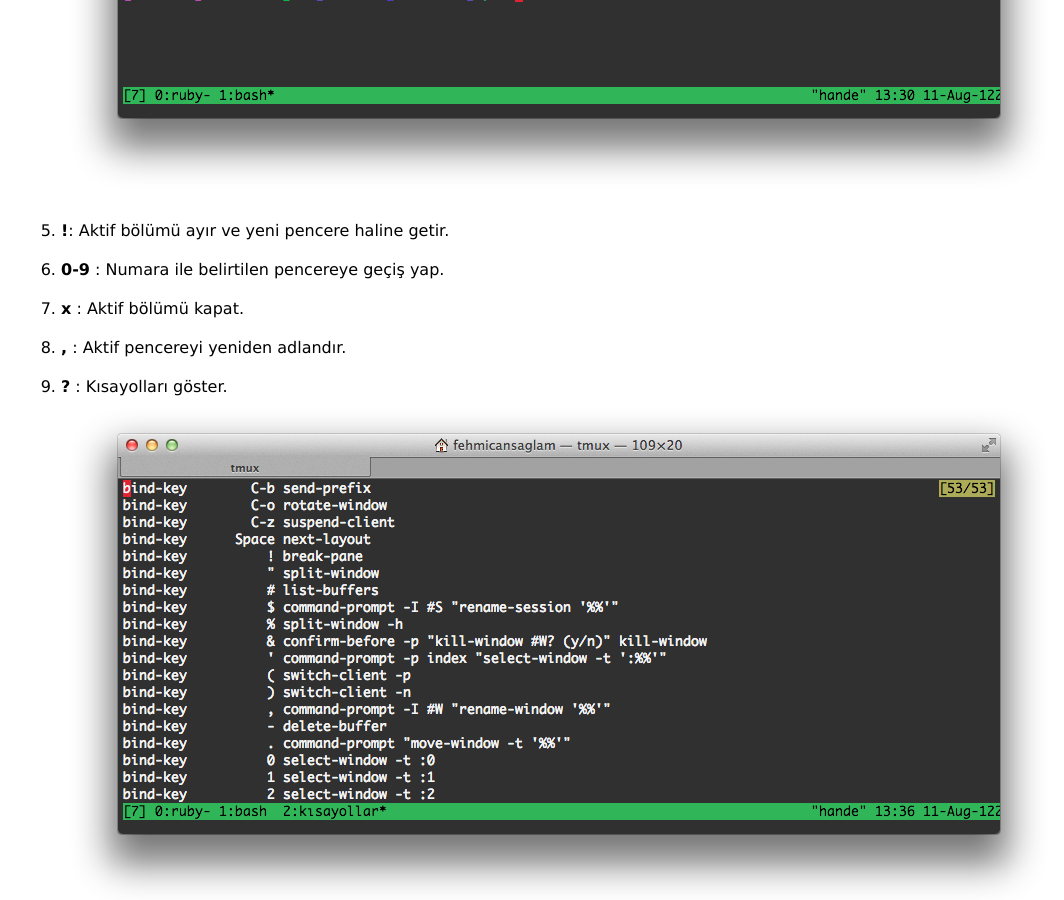
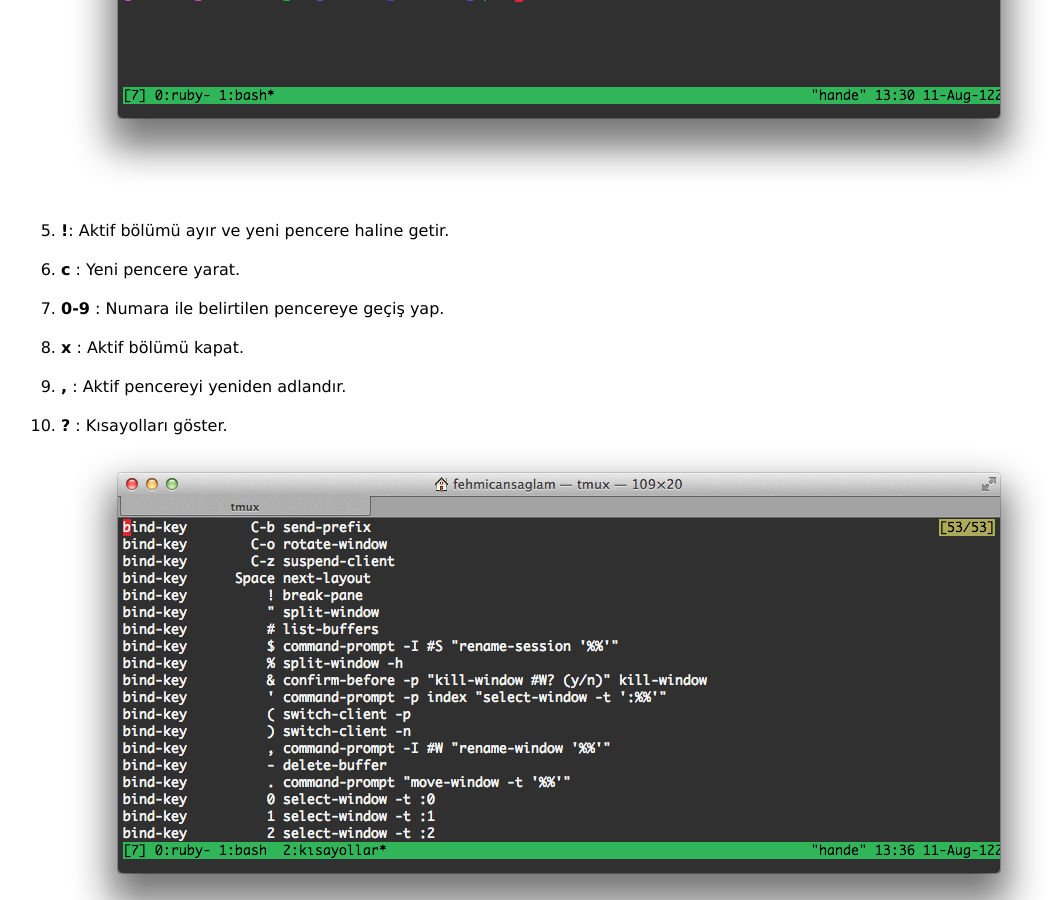
Before and after one commit to fehmicansaglam/fehmicansaglam.github.com, a Jekyll site: the page built from _posts/2012-08-11-tmux-mutfakta-biri-mi-var.html, in a window 1280 px wide and 900 px high, scrolled down 1909 px. Shown: the whole window, without its empty margins (85-1149 px from the left). Built offline with Jekyll 4.4.1, drawn with Linux system fonts in a browser that asks for light colours; comment, search, counter and statistics services are not loaded.

Commit message:
Add new shortcut

```diff
--- a/_posts/2012-08-11-tmux-mutfakta-biri-mi-var.html
+++ b/_posts/2012-08-11-tmux-mutfakta-biri-mi-var.html
@@ -50,6 +50,11 @@
   </li>
   <li>
     <p>
+      <strong>c</strong> : Yeni pencere yarat.
+    </p>
+  </li>
+  <li>
+    <p>
       <strong>0-9</strong> : Numara ile belirtilen pencereye geçiş yap.
     </p>
   </li>
```
